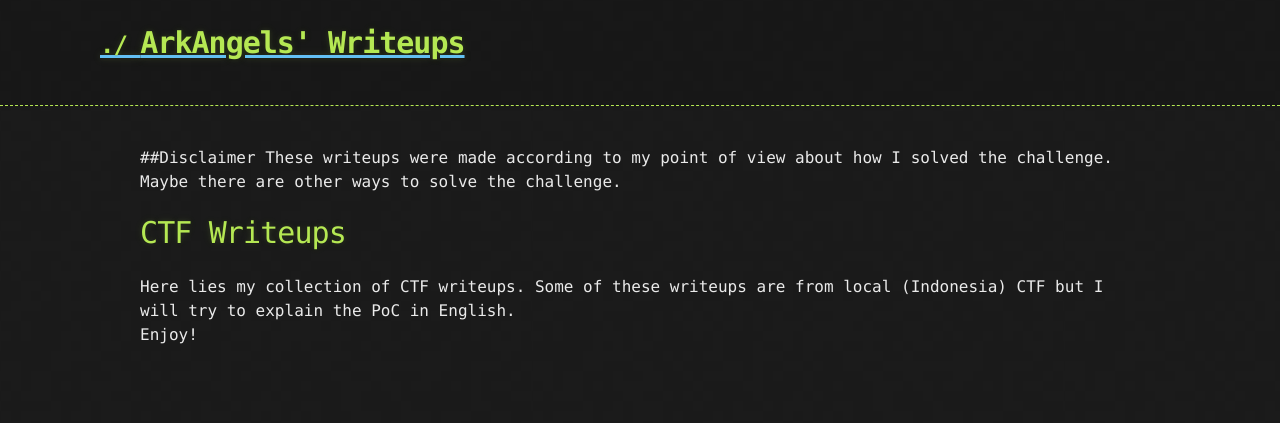
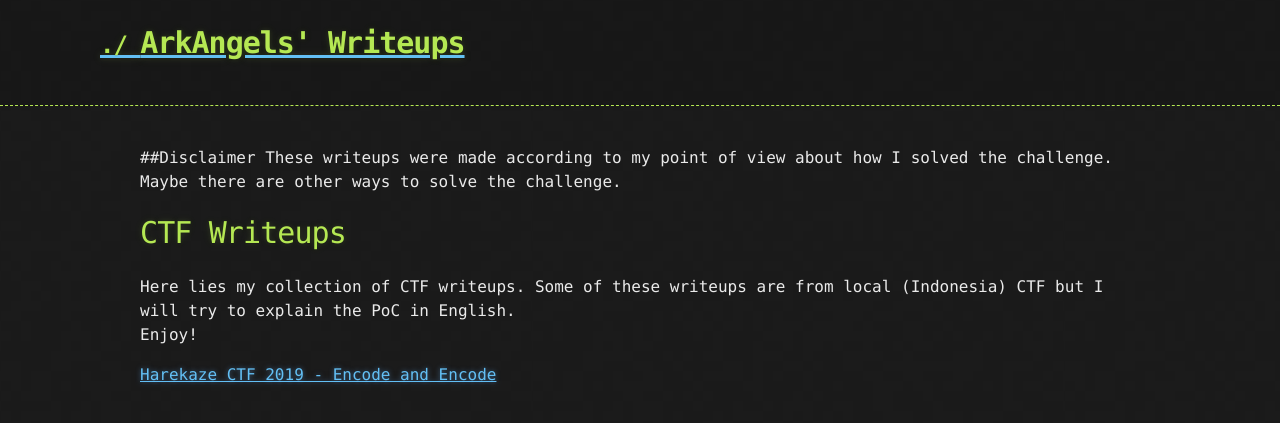
Before and after one commit to ArkAngels/ArkAngels.github.io, a Jekyll site: the page built from ctf/index.md, in a window 1280 px wide. Shown: the top 423 px of the page. Built offline with Jekyll 4.4.1, drawn with Linux system fonts in a browser that asks for light colours; the repository's description, which GitHub fills in, is left out.

Commit message:
Added Harekaze Writeup

```diff
--- a/ctf/index.md
+++ b/ctf/index.md
@@ -7,4 +7,6 @@ These writeups were made according to my point of view about how I solved the ch
 # CTF Writeups
 Here lies my collection of CTF writeups. Some of these writeups are from local (Indonesia) CTF but I will try to explain the PoC in English.
 <br>
-Enjoy!
+Enjoy!<br>
+
+[Harekaze CTF 2019 - Encode and Encode](https://blog.xarkangels.com/ctf/harekazectf2019/encode_and_encode/)<br>
```
